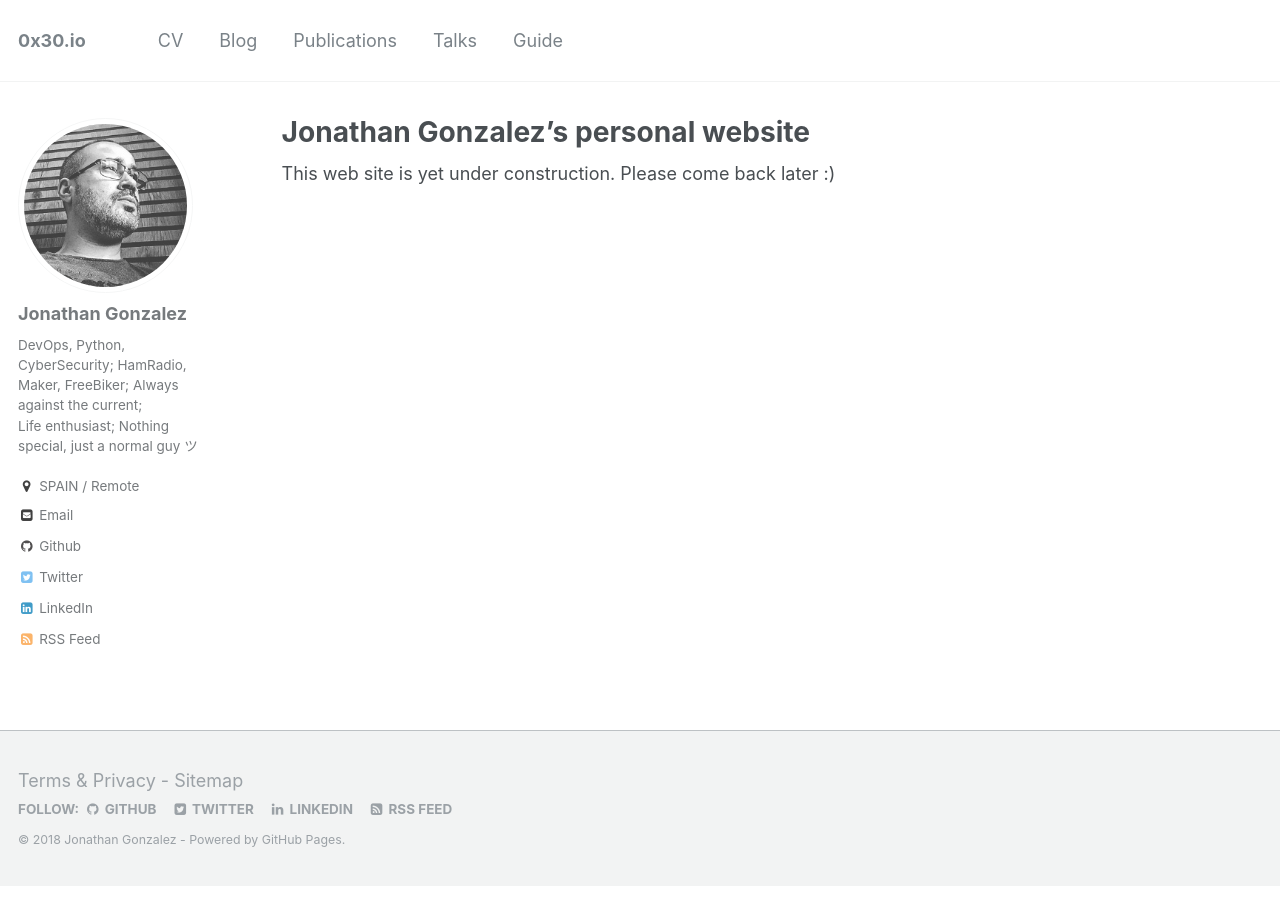
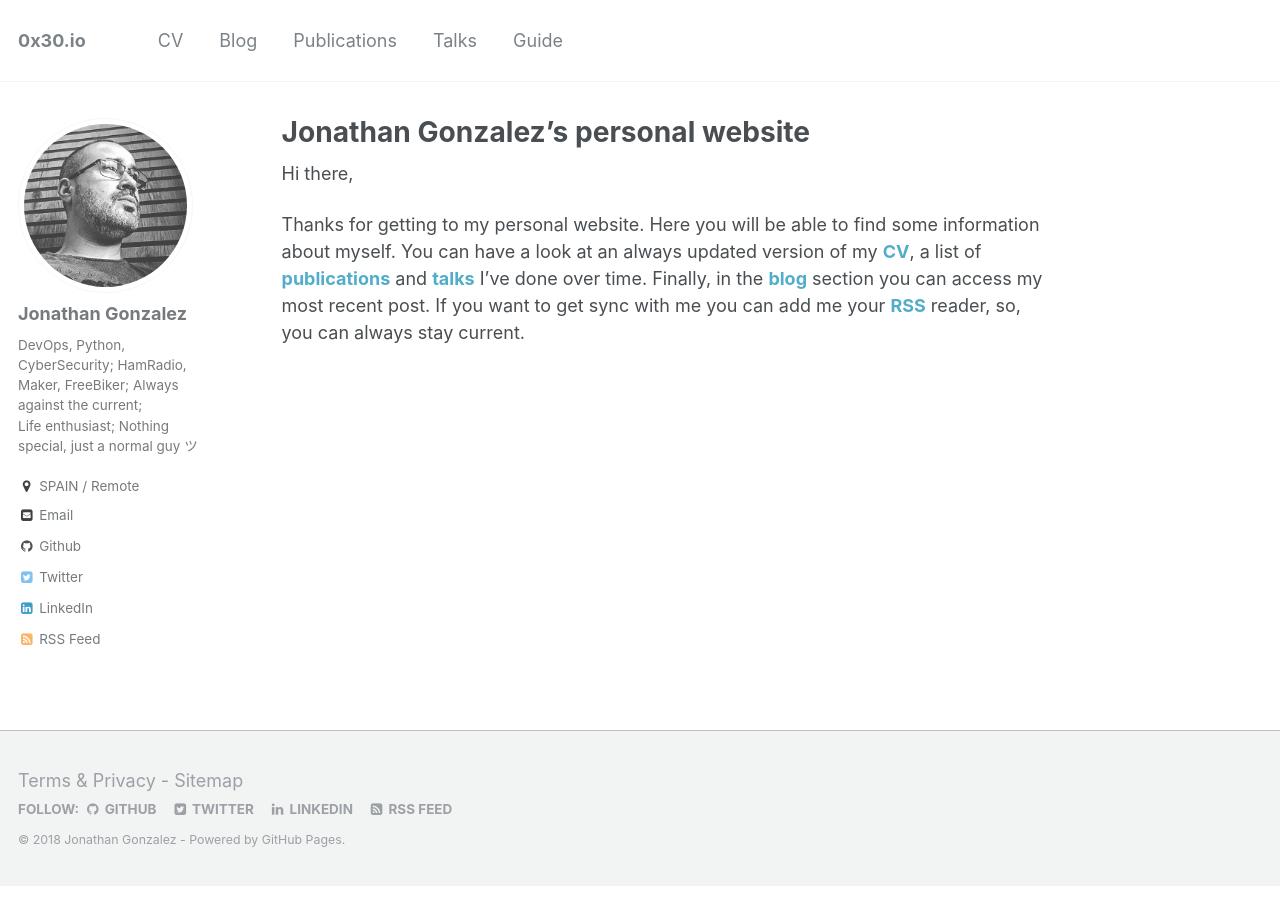
Before and after one commit to ea1het/0x30.io, a Jekyll site: the page built from _pages/about.md, in a window 1280 px wide. Built offline with Jekyll 4.4.1, drawn with Linux system fonts in a browser that asks for light colours.

Commit message:
Testing some home page contents

```diff
--- a/_pages/about.md
+++ b/_pages/about.md
@@ -8,4 +8,6 @@ redirect_from:
   - /about.html
 ---
 
-This web site is yet under construction. Please come back later :)
+Hi there,
+
+Thanks for getting to my personal website. Here you will be able to find some information about myself. You can have a look at an always updated version of my **[CV](cv/)**, a list of **[publications](publications/)** and **[talks](talks/)** I've done over time. Finally, in the **[blog](year-archive/)** section you can access my most recent post. If you want to get sync with me you can add me your **[RSS](feed.xml)** reader, so, you can always stay current.
```
